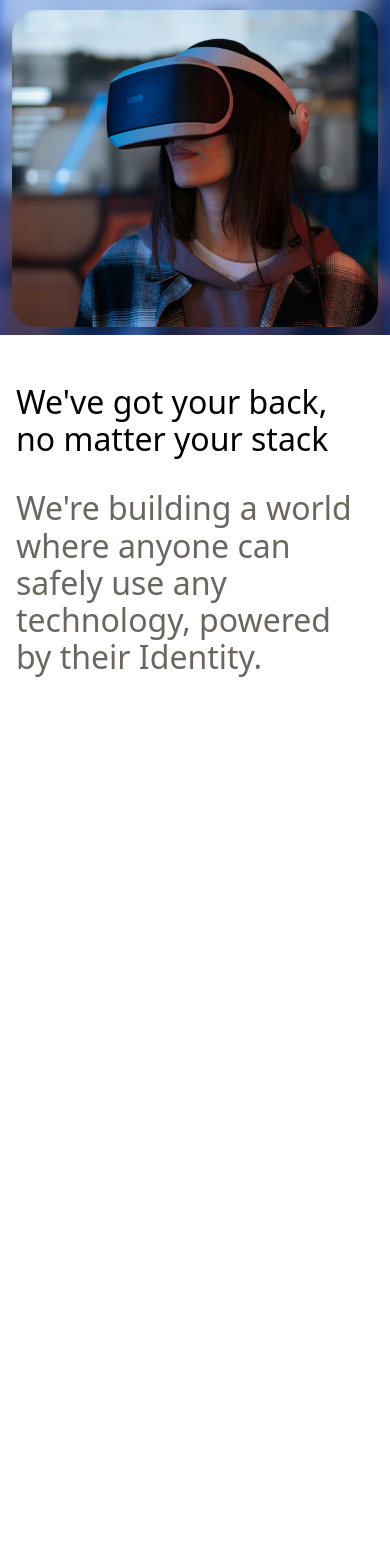
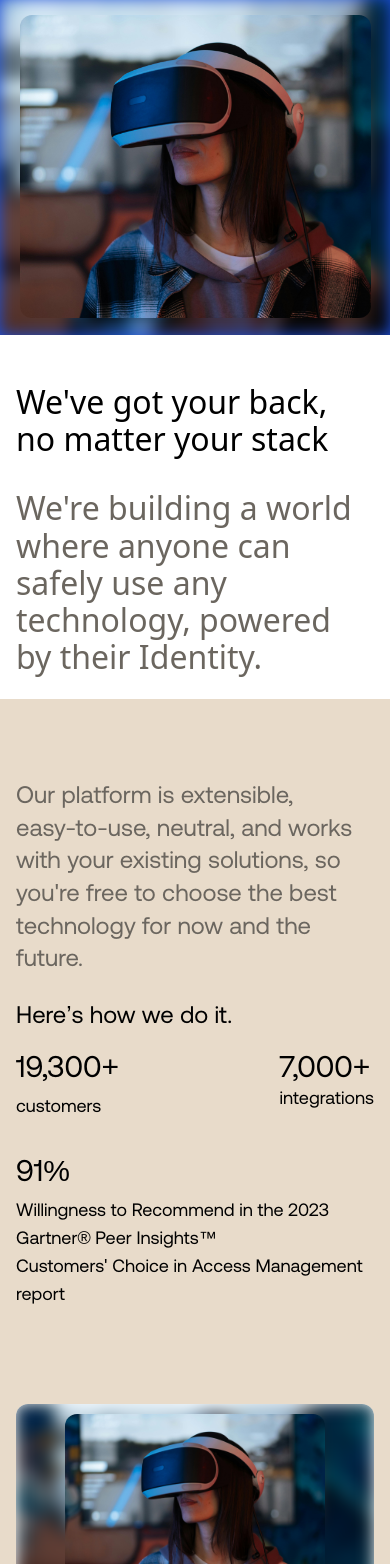
Before and after one commit to ranselorm/berth-site, a React (Vite) app: page / in a window 390 px wide. Shown: the part 436-2000 px from the top of the page. Before the commit the page ends 1135 px from the top, so only its background shows below. Built offline with nearby package versions, Linux system fonts and the light colour scheme.

Commit message:
Finish customers

```diff
--- a/src/App.tsx
+++ b/src/App.tsx
@@ -1,7 +1,9 @@
+import Stats from "./components/Stats";
 import Header from "./components/Header";
 import Hero from "./components/Hero";
 import Info from "./components/Info";
-import Test from "./components/Test";
+import Event from "./components/Event";
+import Customer from "./components/Customers";
 
 function App() {
   return (
@@ -9,6 +11,9 @@ function App() {
       <Header />
       <Hero />
       <Info />
+      <Stats />
+      <Event />
+      <Customer />
     </>
   );
 }
--- a/src/components/BlurredImageWrapper.tsx
+++ b/src/components/BlurredImageWrapper.tsx
@@ -11,8 +11,7 @@ const BlurredImageWrapper: React.FC<BlurredImageWrapperProps> = ({
   altText,
 }) => {
   return (
-    <div className="relative w-[94%] flex justify-center h-full overflow-hidden">
-      {/* Blurred background effect */}
+    <div className="relative w-[94%]">
       <div
         className="absolute -inset-4 filter blur opacity-75"
         style={{
@@ -22,10 +21,9 @@ const BlurredImageWrapper: React.FC<BlurredImageWrapperProps> = ({
         }}
       ></div>
 
-      {/* Main image */}
       <img
         src={imageSrc}
-        alt={altText || "Image"}
+        alt={altText || "Main visual"}
         className="relative z-10 rounded-3xl object-cover w-full h-[94%] mt-3"
       />
     </div>
--- /dev/null
+++ b/src/components/BlurredWrapper.tsx
@@ -0,0 +1,30 @@
+import React from "react";
+
+interface BlurredWrapperProps {
+  imageSrc: string;
+  rounded?: true;
+}
+
+const BlurredWrapper: React.FC<BlurredWrapperProps> = ({ imageSrc }) => {
+  return (
+    <div className="relative flex items-center justify-center h-[100%] overflow-hidden">
+      <div
+        className="absolute w-[100%] h-[100%] blur z-0"
+        style={{
+          backgroundImage: `url(${imageSrc})`,
+          backgroundSize: "cover",
+          backgroundPosition: "center",
+        }}
+      ></div>
+      <div className="relative h-[90%] z-10">
+        <img
+          alt="Main"
+          src={imageSrc}
+          className="w-[90%] h-full object-cover mx-auto rounded-xl"
+        />
+      </div>
+    </div>
+  );
+};
+
+export default BlurredWrapper;
--- /dev/null
+++ b/src/components/Customers.tsx
@@ -0,0 +1,35 @@
+import React from "react";
+import BlurredWrapper from "./BlurredWrapper"; // Ensure the path is correct for your project structure
+
+const Customer: React.FC = () => {
+  return (
+    <section className="mx-4 md:mx-14">
+      <h4 className="para my-12">Here&apos;s what our awesome customers say</h4>
+      <div className="flex flex-col-reverse md:flex-row-reverse items-center justify-between h-[80vh] bg-black text-white overflow-hidden font-primary rounded-xl">
+        <div className="md:w-1/2 space-y-8 md:px-14 px-4 py-4 md:py-0">
+          <p className="text-lg md:text-xl">
+            Identity can create great user experiences, increase customer
+            sign-ups, improve employee productivity, and get apps to market
+            faster.
+          </p>
+          <p className="text-lg md:text-xl">
+            Identity can create great user experiences, increase customer
+            sign-ups, improve employee productivity, and get apps to market
+            faster.
+          </p>
+          <p className="text-lg md:text-xl">
+            Identity can create great user experiences, increase customer
+            sign-ups, improve employee productivity, and get apps to market
+            faster.
+          </p>
+        </div>
+
+        <div className="relative md:w-1/2 md:mt-0 h-[100%]">
+          <BlurredWrapper imageSrc="/images/travel.jpg" />
+        </div>
+      </div>
+    </section>
+  );
+};
+
+export default Customer;
--- /dev/null
+++ b/src/components/Event.tsx
@@ -0,0 +1,32 @@
+import React from "react";
+import Button from "./Button";
+
+const Event: React.FC = () => {
+  return (
+    <section className="py-12">
+      <div className="relative bg-black text-white flex items-center mx-4 md:mx-14 mb-10 font-primary py-12 rounded-xl overflow-hidden">
+        <div className="absolute inset-0 bg-gradient-to-r from-blue-600 to-black opacity-80 z-0"></div>
+        <div className="relative z-10 flex flex-col md:flex-row w-full justify-between items-center md:items-start">
+          <div className="flex-1 p-4 md:p-12">
+            <h2 className="text-3xl md:text-5xl leading-none md:w-[400px]">
+              Looking back on an eventful Oktane
+            </h2>
+          </div>
+
+          <div className="flex-1 p-4 md:p-12">
+            <p className="mb-8 text-xl md:text-2xl">
+              Catch the inspiring talks, workshops, and announcements you missed
+              from the Identity event of the year.
+            </p>
+            <div className="flex flex-col md:flex-row gap-5">
+              <Button text="Watch Now" bgColor="white" />
+              <Button text="Read announcements" />
+            </div>
+          </div>
+        </div>
+      </div>
+    </section>
+  );
+};
+
+export default Event;
--- a/src/components/Hero.tsx
+++ b/src/components/Hero.tsx
@@ -1,6 +1,6 @@
 import React from "react";
-import mainImage from "/images/womanvr.jpg";
 import Button from "./Button";
+import BlurredWrapper from "./BlurredWrapper";
 
 const Hero: React.FC = () => {
   return (
@@ -20,23 +20,8 @@ const Hero: React.FC = () => {
         </div>
       </div>
 
-      <div className="relative md:w-1/2 md:mt-0 flex justify-center h-full overflow-hidden">
-        <div className="relative w-[94%]">
-          <div
-            className="absolute -inset-4 filter blur opacity-75"
-            style={{
-              backgroundImage: `url(${mainImage})`,
-              backgroundSize: "cover",
-              backgroundPosition: "center",
-            }}
-          ></div>
-
-          <img
-            src={mainImage}
-            alt="Main visual"
-            className="relative z-10 rounded-3xl object-cover w-full h-[94%] mt-3"
-          />
-        </div>
+      <div className="relative md:w-1/2 md:mt-0 h-[100%]">
+        <BlurredWrapper imageSrc="/images/womanvr.jpg" />
       </div>
     </div>
   );
--- /dev/null
+++ b/src/components/Stats.tsx
@@ -0,0 +1,79 @@
+import React from "react";
+import BlurredWrapper from "./BlurredWrapper";
+
+const Stats: React.FC = () => {
+  return (
+    <section className="bg-red pt-20 md:pt-32 pb-12 px-4 md:px-14 font-primary">
+      <div className="flex flex-col md:flex-row gap-4 items-start">
+        <div className="flex-1 pr-4">
+          <p className="subtext leading-loose text-grey">
+            Our platform is extensible, easy-to-use, neutral, and works with
+            your existing solutions, so you're free to choose the best
+            technology for now and the future.
+          </p>
+          <h3 className="subtext mt-6">Here’s how we do it.</h3>
+        </div>
+        <div className="space-y-8 flex-1">
+          <div className="flex justify-between">
+            <div>
+              <h4 className="text-3xl md:text-5xl">19,300+</h4>
+              <p className="text-lg mt-2">customers</p>
+            </div>
+            <div>
+              <h4 className="text-3xl md:text-5xl">7,000+</h4>
+              <p className="text-lg">integrations</p>
+            </div>
+          </div>
+          <div className="mt-10">
+            <h4 className="text-3xl md:text-5xl">91%</h4>
+            <p className="text-lg mt-2">
+              Willingness to Recommend in the 2023 Gartner® Peer Insights™
+              <p>Customers' Choice in Access Management report</p>
+            </p>
+          </div>
+        </div>
+      </div>
+
+      <div className="grid grid-cols-1 md:grid-cols-2 gap-5 my-24">
+        <div className="flex flex-col items-center bg-white rounded-xl transition-transform duration-300 hover:-translate-y-2 hover:shadow-lg">
+          <div className="w-full rounded-xl overflow-hidden mb-4">
+            <BlurredWrapper imageSrc="/images/womanvr.jpg" />
+          </div>
+          <div className="flex flex-col items-start justify-center p-10 gap-y-6 w-full">
+            <h4 className="text-[20px] md:text-[40px]">
+              Customer Identity Cloud
+            </h4>
+            <p className="text-[20px] text-grey">
+              Built to tackle both Consumer and SaaS Apps across every industry.
+              Authenticate, authorize, and secure access for applications,
+              devices, and users.
+            </p>
+            <span className="text-sm underline text-[20px] capitalize my-6">
+              Explore customer identity cloud
+            </span>
+          </div>
+        </div>
+        <div className="flex flex-col items-center bg-white rounded-xl transition-transform duration-300 hover:-translate-y-2 hover:shadow-lg">
+          <div className="w-full rounded-xl overflow-hidden mb-4">
+            <BlurredWrapper imageSrc="/images/vr.jpg" />
+          </div>
+          <div className="flex flex-col items-start justify-center p-10 gap-y-6 w-full">
+            <h4 className="text-[20px] md:text-[40px]">
+              Workforce Identity Cloud
+            </h4>
+            <p className="text-[20px] text-grey">
+              Secure your employees, contractors, and partners — wherever they
+              are. Covers every part of the Identity lifecycle, from governance,
+              to access, to privileged controls.
+            </p>
+            <span className="text-sm underline text-[20px] capitalize my-6">
+              Explore workforce identity cloud
+            </span>
+          </div>
+        </div>
+      </div>
+    </section>
+  );
+};
+
+export default Stats;
--- a/src/components/Test.tsx
+++ /dev/null
@@ -1,21 +0,0 @@
-import React from "react";
-
-const Test = () => {
-  return (
-    <div className="relative flex items-center justify-center h-[300px]">
-      {/* Blurred background */}
-      <div className="absolute w-[350px] h-[250px] bg-[url('/images/4.jpg')] bg-center bg-cover blur z-0"></div>
-
-      {/* Main image */}
-      <div className="z-10">
-        <img
-          alt="Main"
-          src="/images/4.jpg"
-          className="w-[300px] h-[200px] rounded-md object-cover"
-        />
-      </div>
-    </div>
-  );
-};
-
-export default Test;
--- a/src/index.css
+++ b/src/index.css
@@ -22,3 +22,7 @@ body {
 .para {
   @apply text-[32px] md:text-[45px] leading-[116%];
 }
+
+.subtext {
+  @apply text-[24px] md:text-[32px] leading-[136%];
+}
```
Also changed, not shown: public/images/travel.jpg (added), 1 other file (tests, documents, lock files or other folders).
